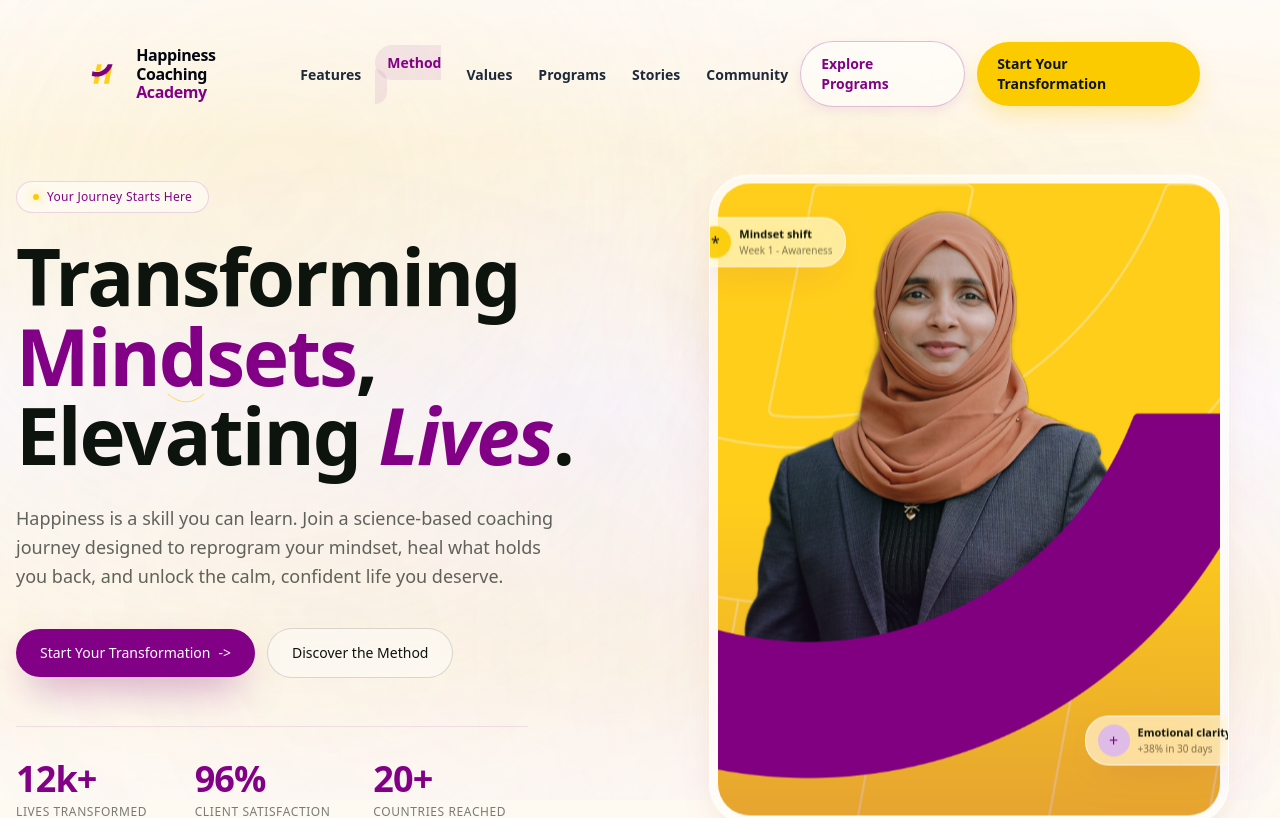
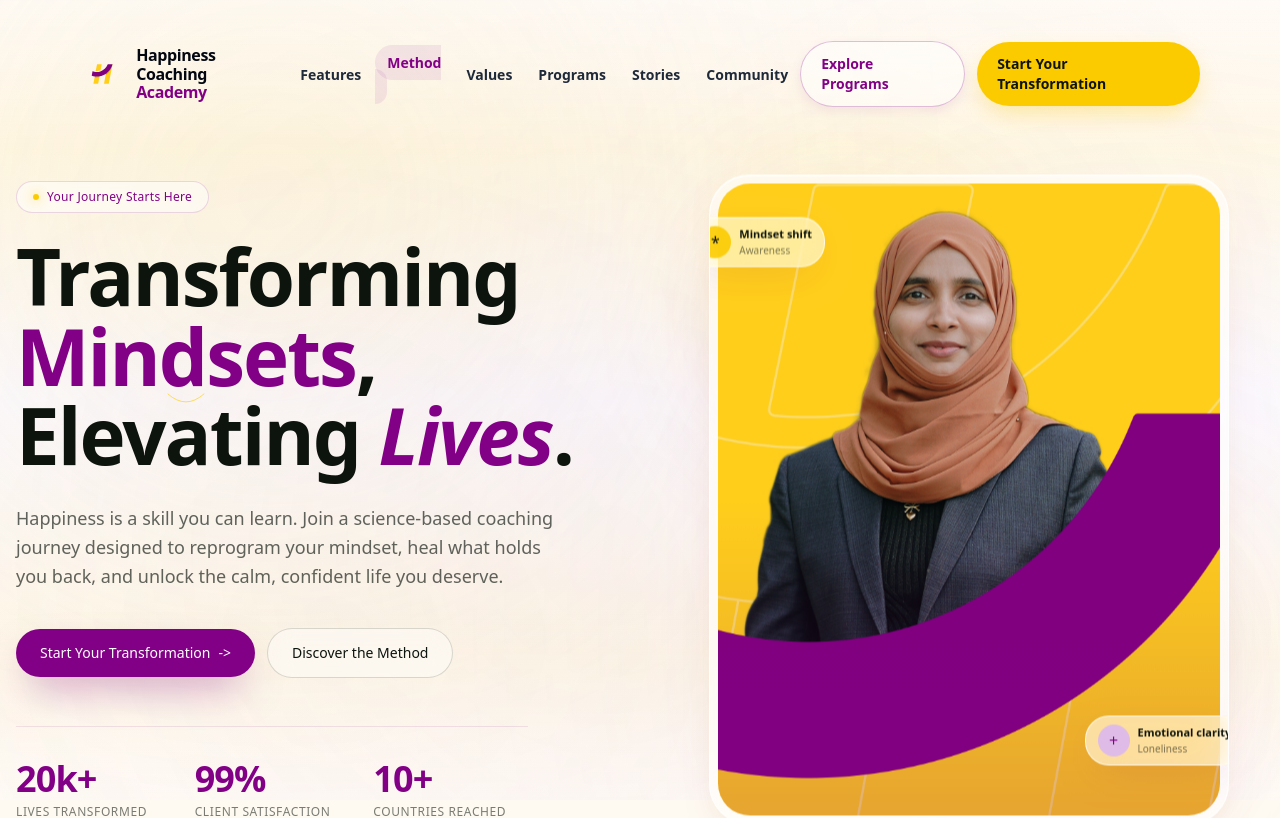
Before and after one commit to DRISYA-PK/happy2, a Next.js app in the folder frontend/: page / in a window 1280 px wide. Shown: the top 818 px of the page. Built offline with nearby package versions, Linux system fonts and the light colour scheme; a web font is replaced by a local one.

Commit message:
feat: add HeroSection component with animated typography and decorative elements

```diff
--- a/frontend/src/app/components/landing/HeroSection.tsx
+++ b/frontend/src/app/components/landing/HeroSection.tsx
@@ -89,9 +89,9 @@ export function HeroSection() {
             className="mt-12 grid max-w-lg grid-cols-3 gap-6 border-t border-[var(--purple-brand)]/10 pt-8"
           >
             {[
-              { v: "12k+", l: "Lives transformed" },
-              { v: "96%", l: "Client satisfaction" },
-              { v: "20+", l: "Countries reached" },
+              { v: "20k+", l: "Lives transformed" },
+              { v: "99%", l: "Client satisfaction" },
+              { v: "10+", l: "Countries reached" },
             ].map((s) => (
               <div key={s.l}>
                 <dt className="font-display text-3xl font-bold tracking-tight text-[var(--purple-brand)] md:text-4xl">
@@ -139,7 +139,7 @@ export function HeroSection() {
               <span className="grid h-8 w-8 place-items-center rounded-xl bg-[var(--mustard)]/90 text-base">*</span>
               <div>
                 <p className="text-[11px] font-semibold text-[var(--nature-black)]">Mindset shift</p>
-                <p className="text-[10px] text-[var(--nature-black)]/55">Week 1 - Awareness</p>
+                <p className="text-[10px] text-[var(--nature-black)]/55">Awareness</p>
               </div>
             </motion.div>
 
@@ -151,7 +151,7 @@ export function HeroSection() {
               <span className="grid h-8 w-8 place-items-center rounded-xl bg-[var(--purple-soft)] text-[var(--purple-brand)]">+</span>
               <div>
                 <p className="text-[11px] font-semibold text-[var(--nature-black)]">Emotional clarity</p>
-                <p className="text-[10px] text-[var(--nature-black)]/55">+38% in 30 days</p>
+                <p className="text-[10px] text-[var(--nature-black)]/55">Loneliness</p>
               </div>
             </motion.div>
           </motion.div>
```
